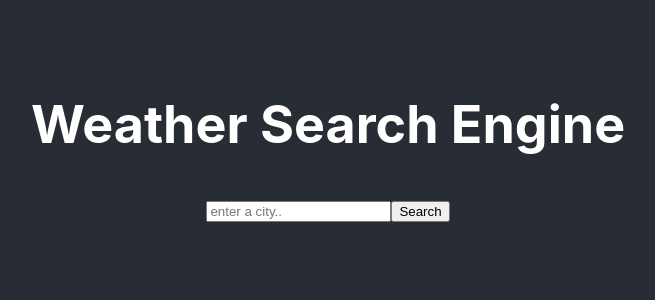
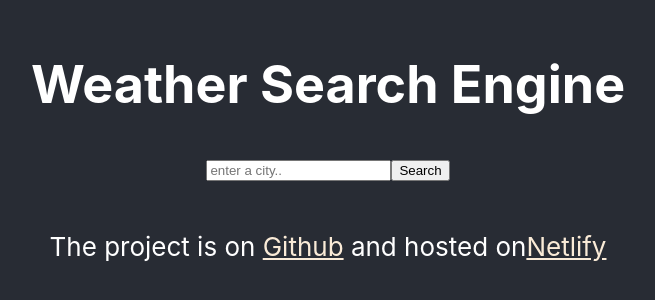
Before and after one commit to nija10/weather-react, a React (Create React App) app: page / in a window 1280 px wide. Shown: the part 260-560 px from the top of the page, without its empty margins (362-1017 px from the left). Built offline with nearby package versions, Linux system fonts and the light colour scheme.

Commit message:
added footer

```diff
--- a/src/App.css
+++ b/src/App.css
@@ -42,3 +42,12 @@ h4,
 h1 {
   padding-left: 100px;
 }
+
+footer {
+  padding-top: 50px;
+  padding-left: 100px;
+}
+
+a {
+  color: antiquewhite;
+}
--- a/src/App.js
+++ b/src/App.js
@@ -7,6 +7,12 @@ function App() {
       <header className="App-header">
         <h1>Weather Search Engine</h1>
         <Weather />
+        <footer>
+          The project is on{"  "}
+          <a href="https://github.com/nija10/weather-react">Github</a> and
+          hosted on
+          <a href="#">Netlify</a>
+        </footer>
       </header>
     </div>
   );
```
